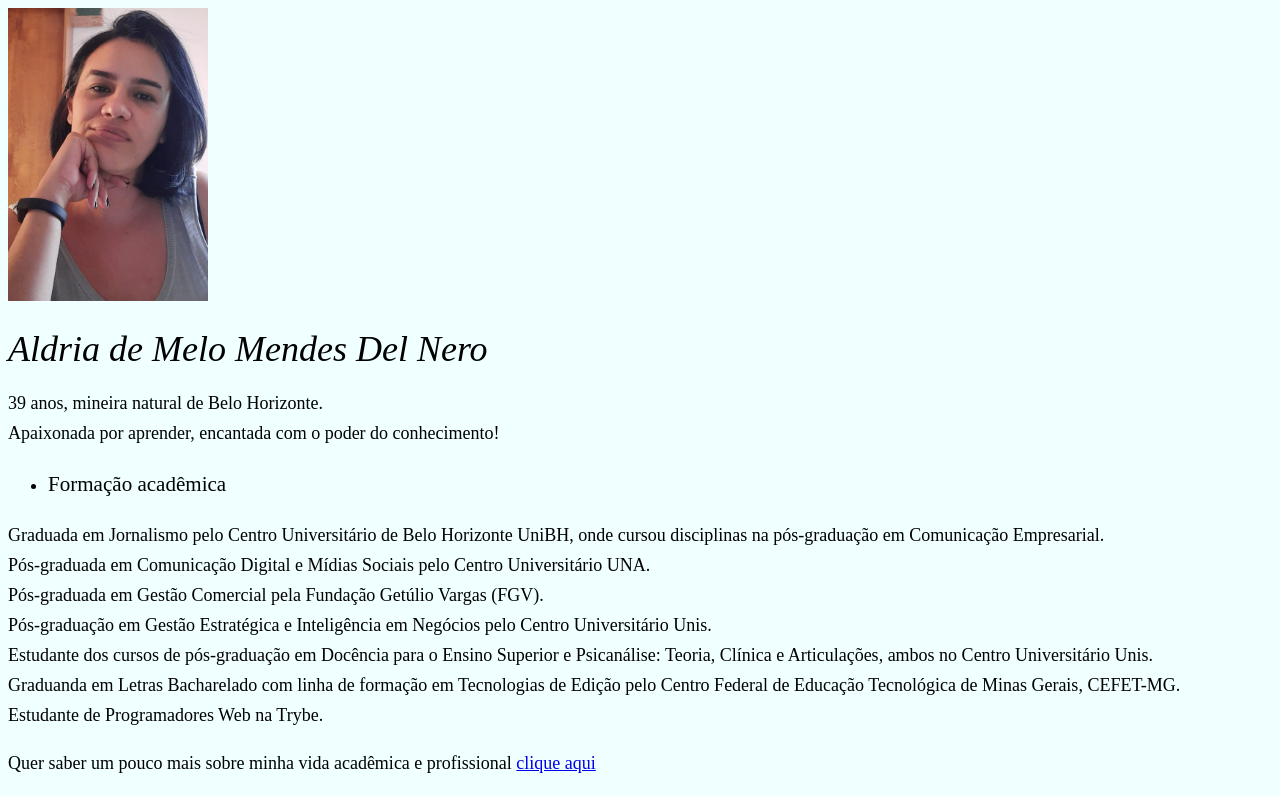
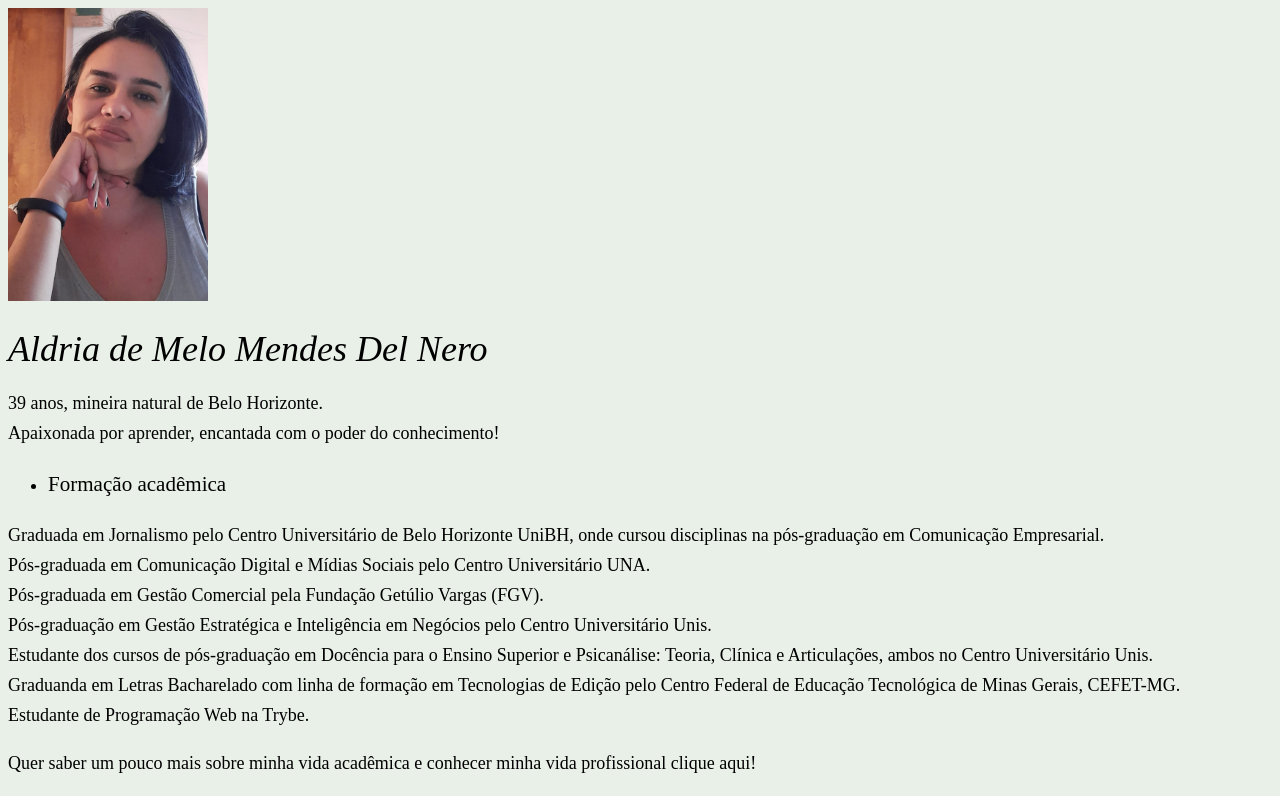
Before and after one commit to AldriaMelo/AldriaMelo.github.io, a plain HTML site: page index.html in a window 1280 px wide. Shown: the top 796 px of the page. Drawn offline with Linux system fonts and the light colour scheme.

Commit message:
altera link linkedin

```diff
--- a/index.html
+++ b/index.html
@@ -16,7 +16,7 @@ h3{
     font-weight: 300;
     }
 body {
-    background-color:azure;
+    background-color:rgb(233, 240, 232);
     font-size: 18px;
     line-height: 30px;
     text-align: justify;
@@ -36,8 +36,8 @@ body {
 
 <p>Graduada em Jornalismo pelo Centro Universitário de Belo Horizonte UniBH, onde cursou disciplinas na pós-graduação em Comunicação Empresarial. <br>
     Pós-graduada em Comunicação Digital e Mídias Sociais pelo Centro Universitário UNA. <br>
-    Pós-graduada em Gestão Comercial pela Fundação Getúlio Vargas (FGV). <br> Pós-graduação em Gestão Estratégica e Inteligência em Negócios pelo Centro Universitário Unis. <br> Estudante dos cursos de pós-graduação em Docência para o Ensino Superior e Psicanálise: Teoria, Clínica e Articulações, ambos no Centro Universitário Unis. <br> Graduanda em Letras Bacharelado com linha de formação em  Tecnologias de Edição pelo Centro Federal de Educação Tecnológica de Minas Gerais, CEFET-MG. <br> Estudante de Programadores Web na Trybe.</p>
-    <p>Quer saber um pouco mais sobre minha vida acadêmica e profissional <a href="www.linkedin.com/in/aldria-melo">clique aqui<a href=""></a></a></p>
+    Pós-graduada em Gestão Comercial pela Fundação Getúlio Vargas (FGV). <br> Pós-graduação em Gestão Estratégica e Inteligência em Negócios pelo Centro Universitário Unis. <br> Estudante dos cursos de pós-graduação em Docência para o Ensino Superior e Psicanálise: Teoria, Clínica e Articulações, ambos no Centro Universitário Unis. <br> Graduanda em Letras Bacharelado com linha de formação em  Tecnologias de Edição pelo Centro Federal de Educação Tecnológica de Minas Gerais, CEFET-MG. <br> Estudante de Programação Web na Trybe.</p>
+    <p>Quer saber um pouco mais sobre minha vida acadêmica e conhecer minha vida profissional <a href="https://www.linkedin.com/in/aldria-melo" target="_blank"></a> clique aqui<a href=""></a></a>!</p>
 
 <ul> <li> <h3>Algumas habilidades pessoais</h3> </li></ul>
     <p>Comunicativa;<br>
```
